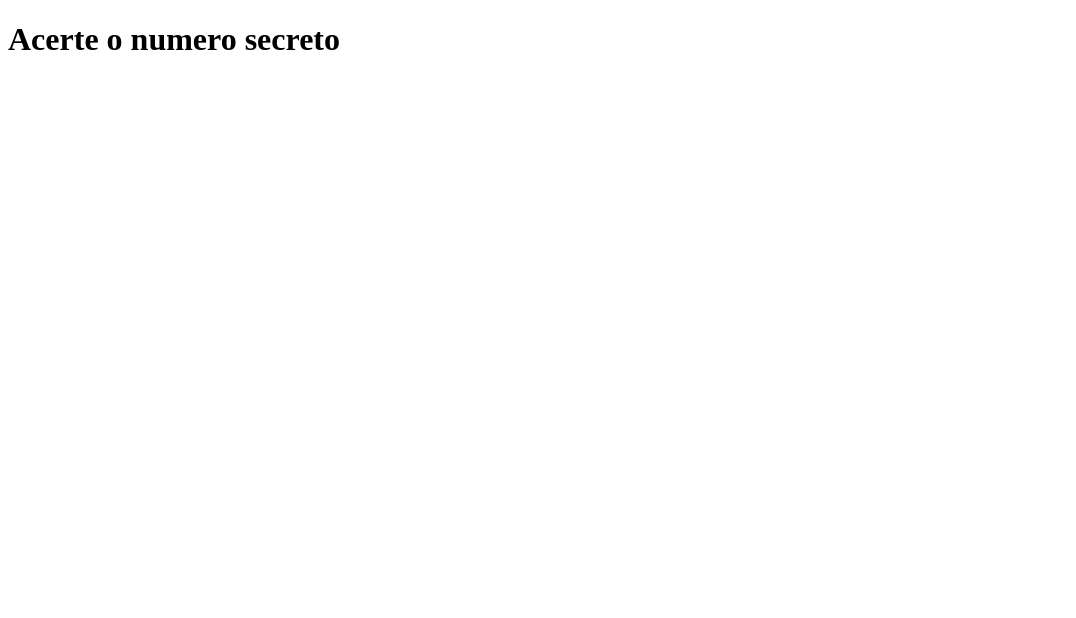
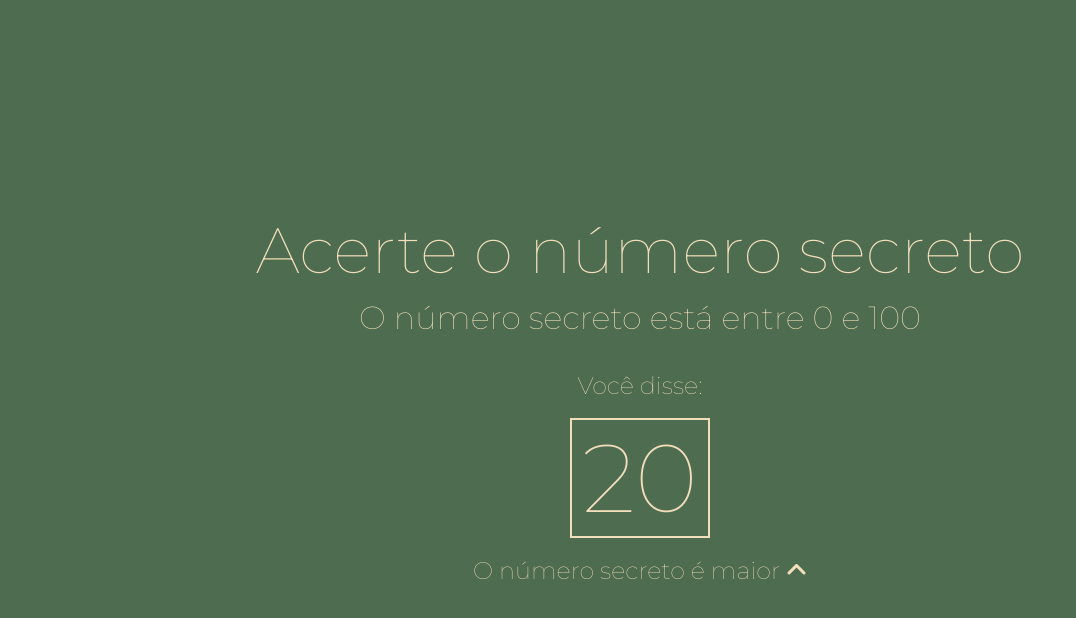
Before and after one commit to EmanuelAngelo/Forma-o-JavaScript-para-Front-end, a plain HTML site: page 4numero-secreto/index.html in a window 1280 px wide. Shown: the whole page, without its empty margins (0-1076 px from the left). Drawn offline with nearby package versions, Linux system fonts and the light colour scheme.

Commit message:
estilizando o projeto

```diff
--- a/4numero-secreto/index.html
+++ b/4numero-secreto/index.html
@@ -1,12 +1,31 @@
 <!DOCTYPE html>
 <html lang="pt-br">
+
 <head>
     <meta charset="UTF-8">
     <meta http-equiv="X-UA-Compatible" content="IE=edge">
     <meta name="viewport" content="width=device-width, initial-scale=1.0">
+    <link rel="stylesheet" href="https://cdnjs.cloudflare.com/ajax/libs/meyer-reset/2.0/reset.min.css"
+        integrity="sha512-NmLkDIU1C/C88wi324HBc+S2kLhi08PN5GDeUVVVC/BVt/9Izdsc9SVeVfA1UZbY3sHUlDSyRXhCzHfr6hmPPw=="
+        crossorigin="anonymous" referrerpolicy="no-referrer" />
+    <link rel="stylesheet" href="https://cdnjs.cloudflare.com/ajax/libs/font-awesome/6.3.0/css/all.min.css"
+        integrity="sha512-SzlrxWUlpfuzQ+pcUCosxcglQRNAq/DZjVsC0lE40xsADsfeQoEypE+enwcOiGjk/bSuGGKHEyjSoQ1zVisanQ=="
+        crossorigin="anonymous" referrerpolicy="no-referrer" />
+    <link rel="stylesheet" href="https://cdnjs.cloudflare.com/ajax/libs/font-awesome/6.3.0/css/all.min.css"
+        integrity="sha512-SzlrxWUlpfuzQ+pcUCosxcglQRNAq/DZjVsC0lE40xsADsfeQoEypE+enwcOiGjk/bSuGGKHEyjSoQ1zVisanQ=="
+        crossorigin="anonymous" referrerpolicy="no-referrer" />
+    <link rel="stylesheet" href="style.css">
     <title>Numero secreto</title>
 </head>
+
 <body>
-    <h1>Acerte o numero secreto</h1>
+    <h1>Acerte o número secreto</h1>
+    <h3>O número secreto está entre <span id="menor-valor">0</span> e <span id="maior-valor">100</span></h3>
+    <div id="chute" class="mensagem">
+        <div>Você disse:</div>
+        <span class="box">20</span>
+        <div>O número secreto é maior <i class="fa-sharp fa-solid fa-angle-up"></i></div>
+    </div>
 </body>
+
 </html>
--- a/4numero-secreto/style.css
+++ b/4numero-secreto/style.css
@@ -0,0 +1,43 @@
+@import url('https://fonts.googleapis.com/css2?family=Montserrat:wght@100&display=swap');
+
+:root {
+    --font-family: 'Montserrat', sans-serif;
+    --bg-color: #4E6C50;
+    --primary-colo: #F2DEBA;
+
+}
+
+body {
+    background-color: var(--bg-color);
+    color: var(--primary-colo);
+    min-height: 100vh;
+    display: flex;
+    flex-direction: column;
+    align-items: center;
+    justify-content: center;
+    text-align: center;
+    margin: 0;
+    font-family: var(--font-family);
+}
+
+h1 {
+    font-size: 4em;
+}
+
+h3 {
+    font-size: 2em;
+    margin-top: 20px;
+}
+
+.mensagem {
+    font-size: 1.5em;
+    margin-top: 40px;
+}
+
+.box {
+    border: 2px solid var(--primary-colo);
+    display: inline-block;
+    font-size: 4em;
+    padding: 10px;
+    margin: 20px;
+}
```
